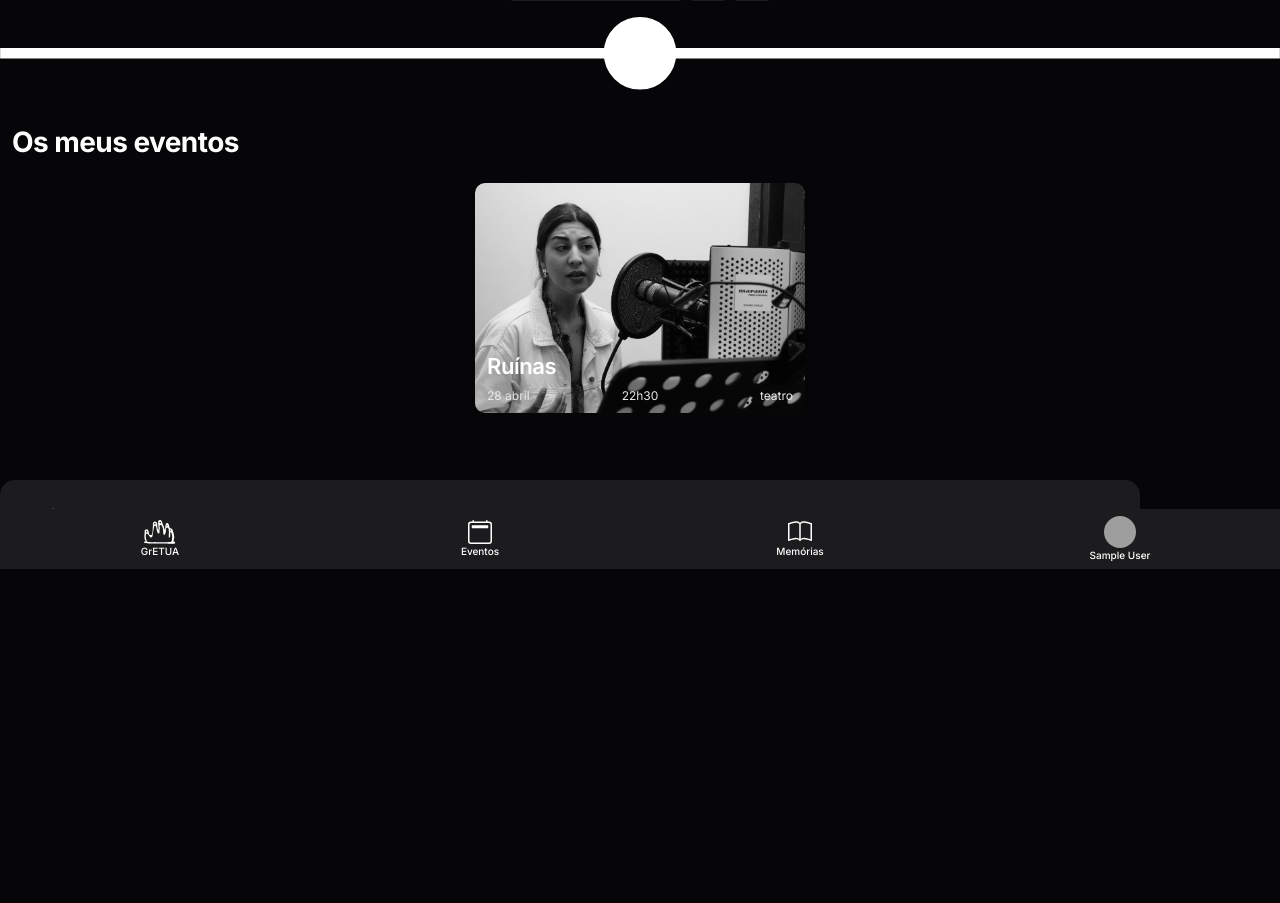
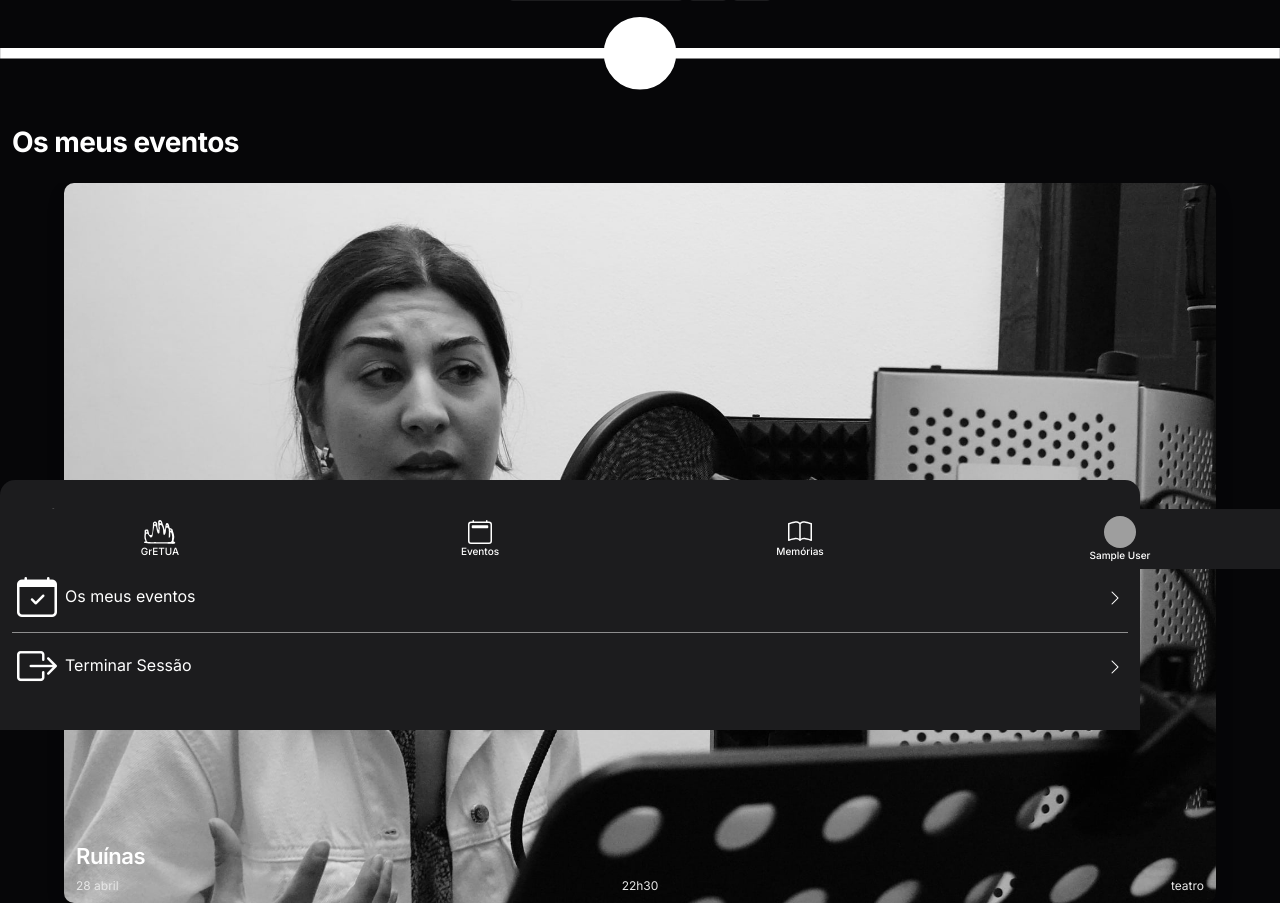
Before and after one commit to simbentes/GrETUA, a PHP site: page /conta.php in a window 1280 px wide. Shown: the part 231-1134 px from the top of the page. Before the commit the page ends 800 px from the top, so only its background shows below. Run offline with PHP 8.4, Linux system fonts and the light colour scheme; the visitor is signed in with stand-in values (Sample User, id 1); tables that the repository leaves empty or names only in its code hold one stand-in row (values such as "Sample post"); data that the repository does not hold is empty; some libraries are stand-ins or nearby versions; grey boxes are pictures that could not be loaded.

Commit message:
correção: fotos perfil

```diff
--- a/components/cp_feed.php
+++ b/components/cp_feed.php
@@ -27,7 +27,7 @@
                         <div class="row row-cols-auto justify-content-between">
                             <div class="col">
                                 <div class="infouser">
-                                    <img src="img/josepereira.jpg" class="userbubble">
+                                    <img src="img/users/josepereira.jpg" class="userbubble">
                                     <span class="utilizador">José Pereira</span>
                                 </div>
                             </div>
@@ -49,7 +49,7 @@
                         <hr>
                         <div class="row row-cols-auto">
                             <div class="col pe-0">
-                                <img src="img/users/sikvi.jpg" class="userbubble">
+                                <img src="img/users/<?= $_SESSION["fperfil"] ?>" class="userbubble">
                             </div>
 
                             <div class="col comentarform">
@@ -113,7 +113,7 @@
                     <hr>
                     <div class="row row-cols-auto">
                         <div class="col pe-0">
-                            <img src="img/sikvi.jpg" class="userbubble">
+                            <img src="img/users/<?= $_SESSION["fperfil"] ?>" class="userbubble">
                         </div>
 
                         <div class="col comentarform">
--- a/css/estilos.css
+++ b/css/estilos.css
@@ -966,8 +966,8 @@ a:hover {
 .eventoperfil {
     position: relative;
     margin: auto;
-    width: 330px;
-    height: 230px;
+    width: 90vw;
+    height: calc(90vw / 1.6);
     font-size: 12px;
     text-align: left;
     border-radius: 16px;
```
